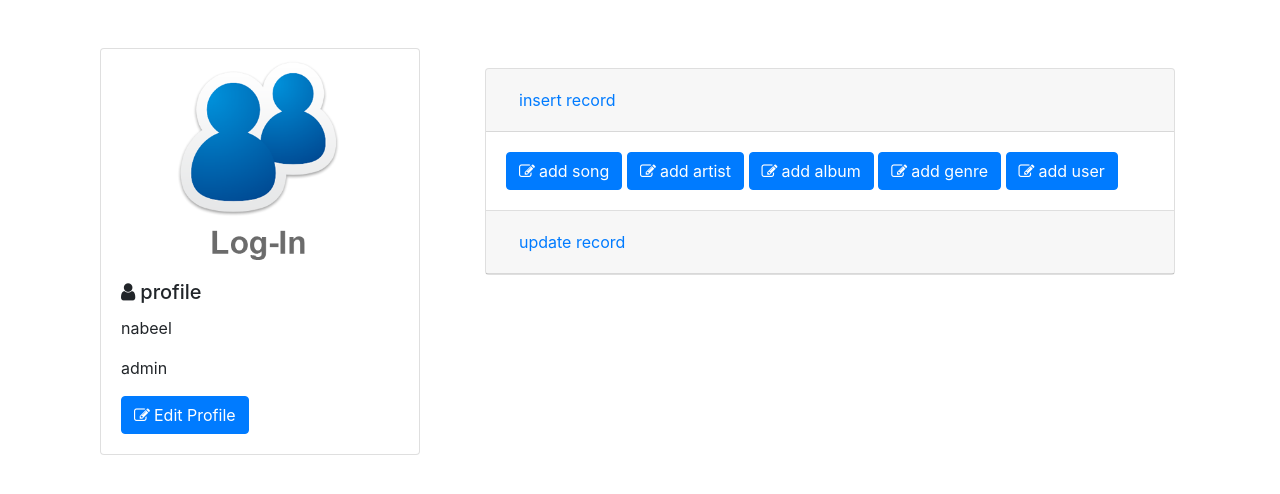
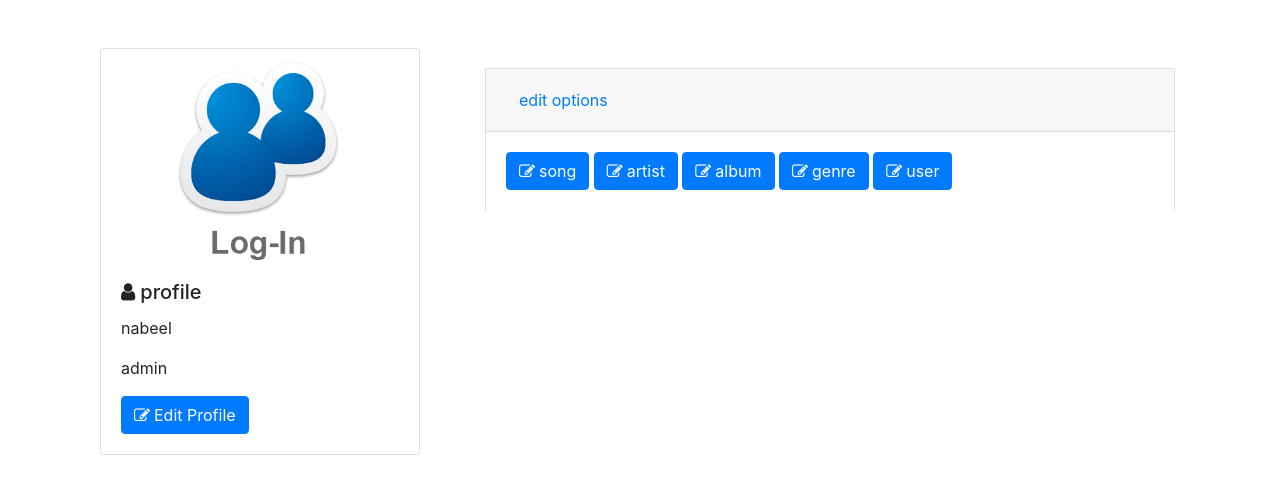
Before and after one commit to nabeelfarooqui98/song-db, a PHP site: page /dash.php in a window 1280 px wide. Shown: the part 56-550 px from the top of the page. Run offline with PHP 8.4, Linux system fonts and the light colour scheme; a user stored in the database is signed in.

Commit message:
finalized

```diff
--- a/dash.php
+++ b/dash.php
@@ -36,39 +36,21 @@
     					<div class="card-header" id="headingOne">
       					<h5 class="mb-0">
         				<button class="btn btn-link" type="button" data-toggle="collapse" data-target="#collapseOne" aria-expanded="true" aria-controls="collapseOne">
-				          insert record
+				          edit options
 				        </button>
 				      </h5>
 				    </div>
 				<div id="collapseOne" class="collapse show" aria-labelledby="headingOne" data-parent="#accordionExample">
 					<div class="card-body">
-					<a href="./modifysongdb.php" class=" btn btn-primary"><i class="fa fa-edit">&nbsp;</i>add song</a>
-						<a href="./modifyartistdb.php" class=" btn btn-primary"><i class="fa fa-edit">&nbsp;</i>add artist</a>
-						<a href="./modifyalbumdb.php" class=" btn btn-primary"><i class="fa fa-edit">&nbsp;</i>add album</a>
-						<a href="./modifygenredb.php" class=" btn btn-primary"><i class="fa fa-edit">&nbsp;</i>add genre</a>
-						<a href="./modifyuserdb.php" class=" btn btn-primary"><i class="fa fa-edit">&nbsp;</i>add user</a>
+					<a href="./modifysongdb.php" class=" btn btn-primary"><i class="fa fa-edit">&nbsp;</i>song</a>
+						<a href="./modifyartistdb.php" class=" btn btn-primary"><i class="fa fa-edit">&nbsp;</i>artist</a>
+						<a href="./modifyalbumdb.php" class=" btn btn-primary"><i class="fa fa-edit">&nbsp;</i>album</a>
+						<a href="./modifygenredb.php" class=" btn btn-primary"><i class="fa fa-edit">&nbsp;</i>genre</a>
+						<a href="./modifyuserdb.php" class=" btn btn-primary"><i class="fa fa-edit">&nbsp;</i>user</a>
 					</div>
 				</div>
 		</div>
-		<div class="card">
-		    <div class="card-header" id="headingTwo">
-		      <h5 class="mb-0">
-				<button class="btn btn-link collapsed" type="button" data-toggle="collapse" data-target="#collapseTwo" aria-expanded="false" aria-controls="collapseTwo">
-				      update record
-						</button>
-						</h5>
-			</div>
-			<div id="collapseTwo" class="collapse" aria-labelledby="headingTwo" data-parent="#accordionExample">
-				<div class="card-body">
-					<a href="#" class=" btn btn-primary"><i class="fa fa-edit">&nbsp;</i>update song</a>
-					<a href="#" class=" btn btn-primary"><i class="fa fa-edit">&nbsp;</i>update artist</a>
-					<a href="#" class=" btn btn-primary"><i class="fa fa-edit">&nbsp;</i>update album</a>
-					<a href="#" class=" btn btn-primary"><i class="fa fa-edit">&nbsp;</i>update genre</a>
-					<br><br>
-					<a href="#" class=" btn btn-primary"><i class="fa fa-edit">&nbsp;</i>update user</a>
-				</div>
-			</div>
-		</div>
+	</div>
 
 </div>
 
```
Also changed, not shown: modifyalbumdb.php (+9 -1 lines), modifyartistdb.php (+11 -2 lines), modifygenredb.php (+9 -1 lines), modifysongdb.php (+10 -2 lines), updateartist.php (added, +70 -0 lines), updatequeryhandler.php (+19 -0 lines).
